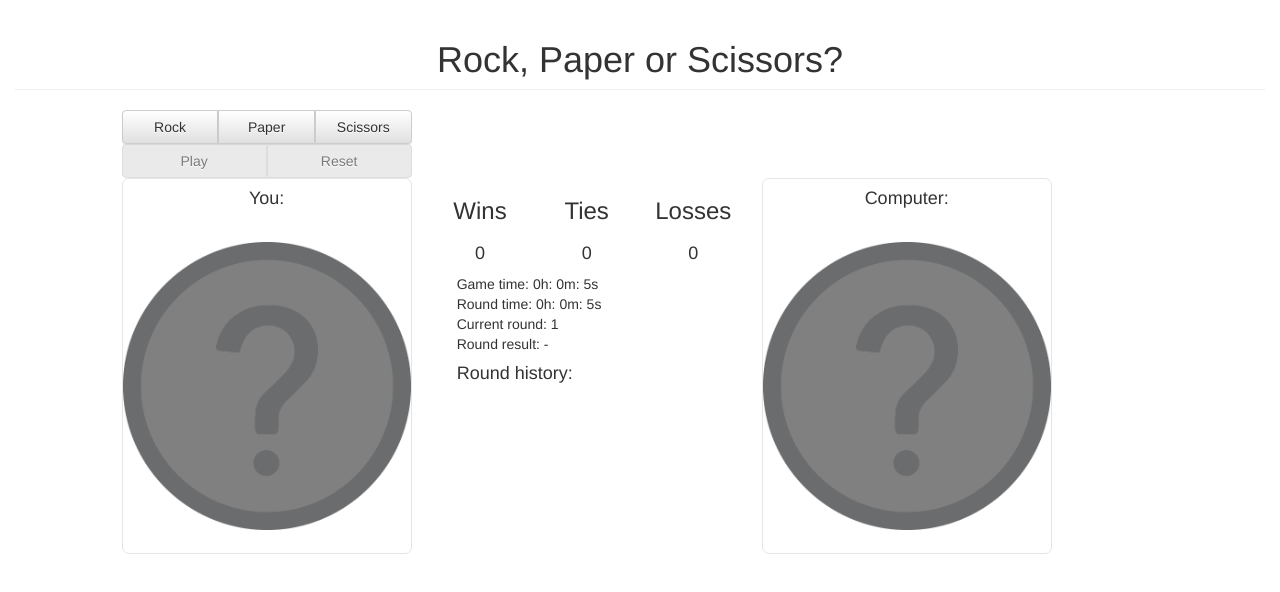
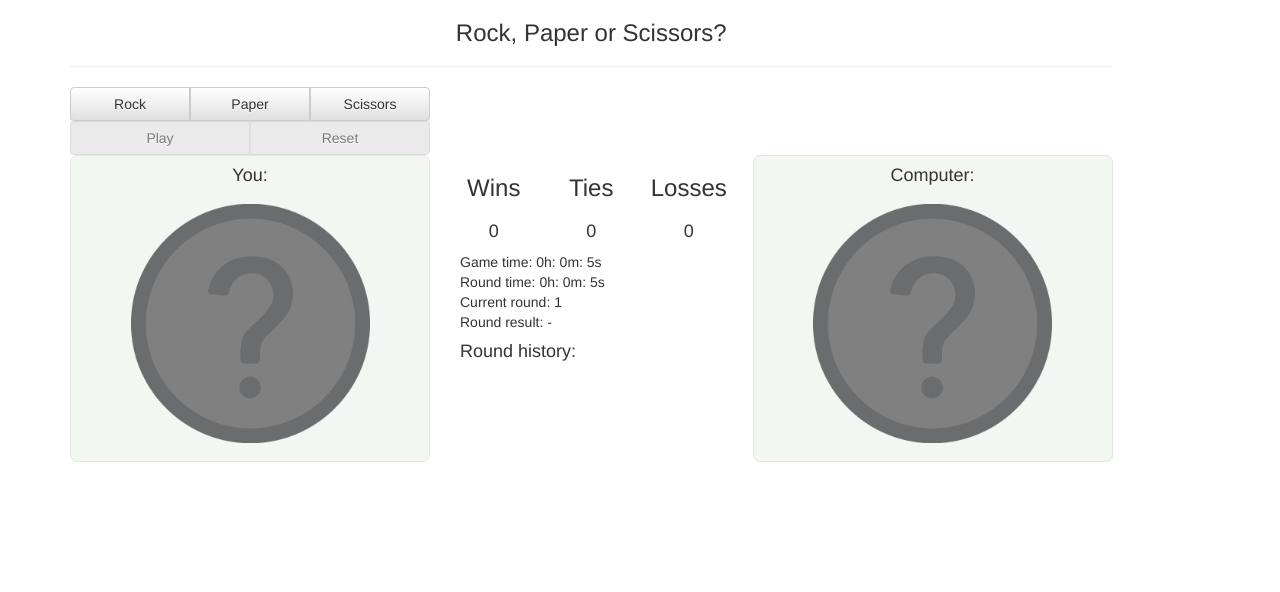
Before and after one commit to vladimirjegorov/maxim-rps, a plain HTML site: page web/index.html in a window 1280 px wide. Drawn offline with nearby package versions, Linux system fonts and the light colour scheme.

Commit message:
Adjustments to the design, more mobile-firendly look

```diff
--- a/web/css/RockPaperScissors.css
+++ b/web/css/RockPaperScissors.css
@@ -1,32 +1,31 @@
 .rock {
   background: url("../img/Rock-Paper-Scissors-01.png") no-repeat center;
-  height: 335px;
-  background-size: contain;
 }
 
 .paper {
   background: url("../img/Rock-Paper-Scissors-02.png") no-repeat center;
-  height: 335px;
-  background-size: contain;
 }
 
 .scissors {
   background: url("../img/Rock-Paper-Scissors-03.png") no-repeat center;
-  height: 335px;
-  background-size: contain;
 }
 
 .undecided {
   background: url("../img/Rock-Paper-Scissors-04-04.png") no-repeat center;
-  height: 335px;
+}
+
+/* http://stackoverflow.com/questions/600743/how-to-get-div-height-to-auto-adjust-to-background-size/22211990#22211990 */
+.rock, .paper, .scissors, .undecided {
   background-size: contain;
+  width: 100%;
+  height: 0;
+  padding-top: 66.64%;
+  margin: 5% 0;
 }
 
 .choice {
-  position: relative;
   display: block;
-  margin-bottom: .75rem;
-  background-color: #fff;
+  background-color: #f2f7f2;
   border: 1px solid #e5e5e5;
   border-radius: .5em;
 }
--- a/web/index.html
+++ b/web/index.html
@@ -19,10 +19,15 @@
   </head>
   <body>
 
-  <div class="container-fluid">
-    <h1 class="page-header text-center">Rock, Paper or Scissors?</h1>
+  <div class="container">
+    <section class="row" >
+      <div class="col-md-11">
+        <h3 class="text-center">Rock, Paper or Scissors?</h3>
+        <hr />
+      </div>
+    </section>
     <section class="row">
-      <div class="col-md-3 col-md-offset-1">
+      <div class="col-md-4">
         <div class="btn-group btn-group-justified" role="group">
           <div class="btn-group" role="group">
             <button type="button" id="btnRock" class="btn btn-default">Rock</button>
@@ -45,32 +50,31 @@
       </div>
     </section>
     <section class="row">
-      <div class="col-xs-6 col-md-3 col-md-offset-1">
+      <div class="col-xs-6 col-md-4">
         <div class="choice">
           <h4 class="text-center">You:</h4>
           <div id="playerCard" class="undecided"></div>
         </div>
       </div>
-      <div class="col-xs-6 col-md-3 col-md-push-3">
+      <div class="col-xs-6 col-md-4 col-md-push-3">
         <div class="choice" >
           <h4 class="text-center">Computer:</h4>
           <div id="aiCard" class="undecided"></div>
         </div>
       </div>
-      <div class="col-xs-12 col-md-3 col-md-pull-3">
+      <div class="col-xs-12 col-md-3 col-md-pull-4">
         <div class="row">
-          <div class="col-xs-4 col-md-4 text-center">
+          <div class="col-xs-4 text-center">
             <div class="row"><h3>Wins</h3></div>
             <div class="row"><h4><span id="wins">0</span></h4></div>
           </div>
-          <div class="col-xs-4 col-md-4 text-center">
+          <div class="col-xs-4 text-center">
             <div class="row"><h3>Ties</h3></div>
             <div class="row"><h4><span id="ties">0</span></h4></div>
           </div>
-          <div class="col-xs-4 col-md-4 text-center">
+          <div class="col-xs-4 text-center">
             <div class="row"><h3>Losses</h3></div>
             <div class="row"><h4><span id="losses">0</span></h4></div>
-          </div>
           </div>
           <div class="col-md-12">
             <span>Game time: <span id="gameTime"></span> </span>
@@ -90,6 +94,7 @@
           <div class="col-md-12" id="history">
           </div>
         </div>
+      </div>
     </section>
   </div>
   </body>
```
Lines whose indentation alone changed are shown as unchanged.
